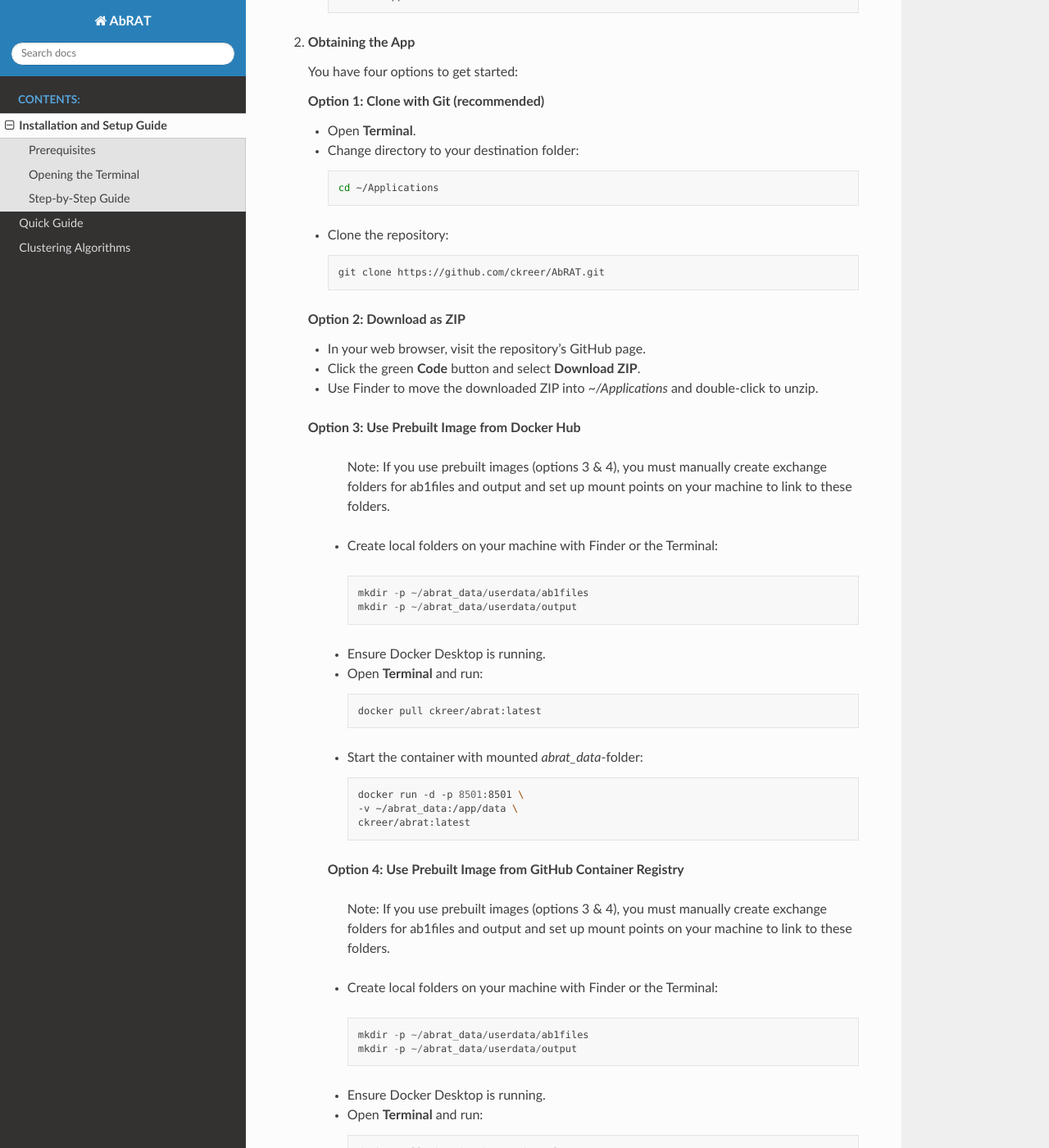
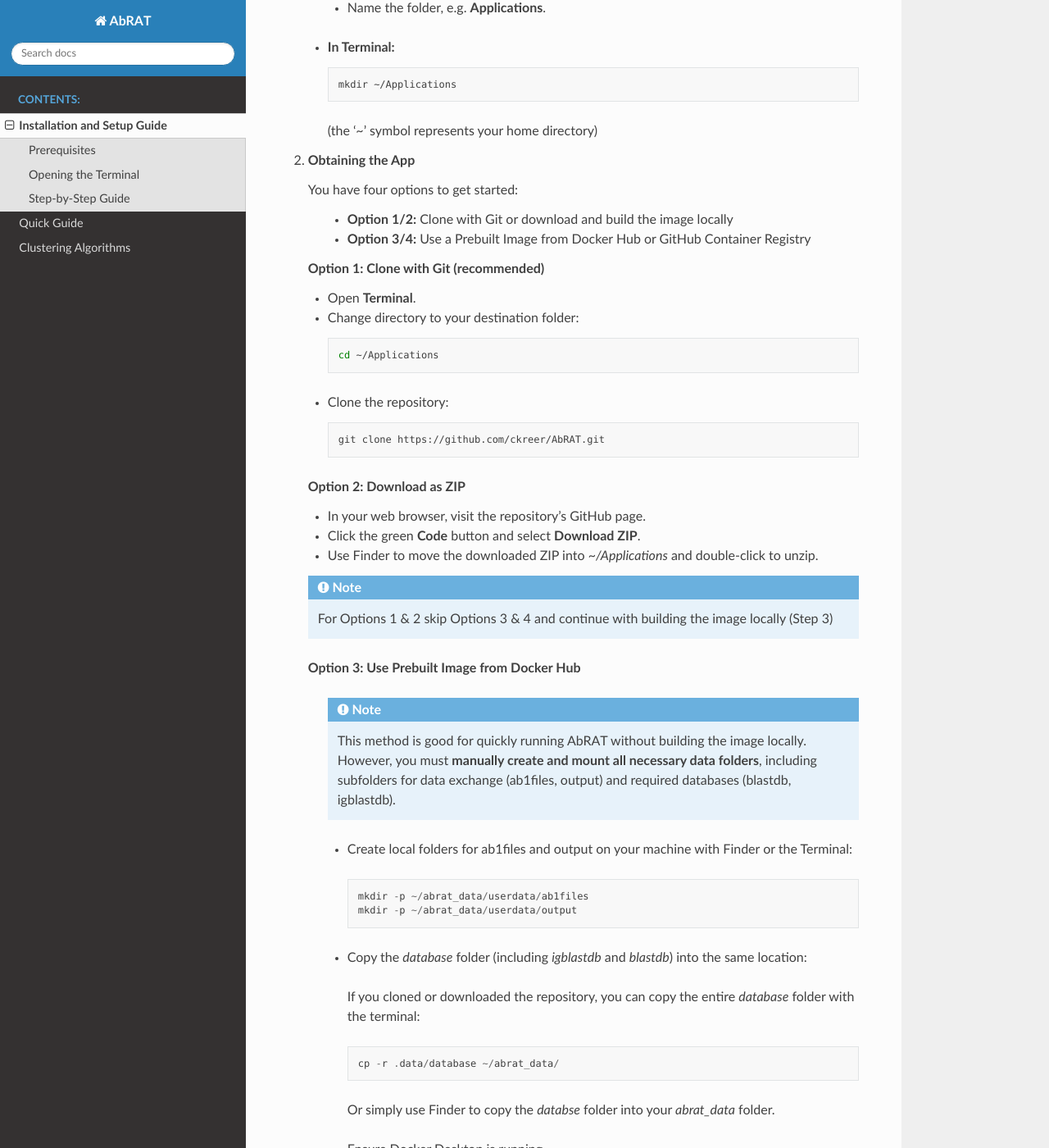
Before and after one commit to ckreer/AbRAT, a Sphinx documentation site: the page built from docs/source/installation.rst, in a window 1280 px wide and 1400 px high, scrolled down 1482 px. Shown: the whole window at 82% size. Built offline with Sphinx 7.4.7 and the Read the Docs theme 3.1.0, drawn with Linux system fonts in a browser that asks for light colours; some of the changed text lies outside the part shown.

Commit message:
docs: add infos on copying/mounting databases to README.md and Documentation docs: add CHANGELOG.md chore: remove redundant database files ci: add GitHub Actions workflow for Docker build

```diff
--- a/docs/source/index.rst
+++ b/docs/source/index.rst
@@ -6,7 +6,10 @@
 
 Overview
 --------
-|AbRAT|, the Antibody Repertoire Analysis Toolkit, runs as a containerized Streamlit app.
+|AbRAT|, the Antibody Repertoire Analysis Toolkit, is a containerized Streamlit app and Python package for analyzing single-cell BCR sequencing data
+generated with the high-throughput protocol by `Gieselmann and Kreer et al. <https://www.nature.com/articles/s41596-021-00554-w>`_.
+It covers data preparation, clonal assignment, and exploratory & comparative analysis.
+
 This documentation covers installation, setup, usage, API details, and more.
 For a quick start, refer to the **Quick Guide** section below.
 
--- a/docs/source/installation.rst
+++ b/docs/source/installation.rst
@@ -28,23 +29,23 @@
         brew install git
 
    - Alternatively, download the installer from the `Git website <https://git-scm.com/download/mac>`_ and follow the on-screen instructions.
-   - You can also download the repository as a ZIP file via your web browser.
+   - You can also download this repository as a ZIP file via your web browser if you don't want to use git.
 
 Opening the Terminal
 ^^^^^^^^^^^^^^^^^^^^
 
 If you are new to the macOS Terminal, here are two ways to open it:
 
-- **Via Finder:**
+   - **Via Finder:**
 
-  1. Open Finder.
-  2. Go to **Applications** > **Utilities**.
-  3. Double-click **Terminal** to launch it.
+      1. Open Finder.
+      2. Go to **Applications** > **Utilities**.
+      3. Double-click **Terminal** to launch it.
 
-- **Via Spotlight Search:**
+   - **Via Spotlight Search:**
 
-  1. Press **⌘ + Spacebar** to open Spotlight.
-  2. Type **Terminal** and press **Enter**.
+      1. Press **⌘ + Spacebar** to open Spotlight.
+      2. Type **Terminal** and press **Enter**.
 
 Step-by-Step Guide
 ^^^^^^^^^^^^^^^^^^
@@ -55,9 +56,10 @@
 
    - **In Finder:**
 
-     1. Open Finder and navigate to your home directory (click **Go** > **Home** in the menu bar).
+     1. Open Finder and navigate to your home directory (click **Go** > **Home** in the menu bar) or
+        any other directory, where you want to install |AbRAT|.
      2. Right-click in the folder and select **New Folder**.
-     3. Name the folder **Applications**.
+     3. Name the folder, e.g. **Applications**.
 
    - **In Terminal:**
 
@@ -65,9 +67,15 @@
 
         mkdir ~/Applications
 
+     (the '~' symbol represents your home directory)
+
 2. **Obtaining the App**
 
    You have four options to get started:
+
+     - **Option 1/2:** Clone with Git or download and build the image locally
+     - **Option 3/4:** Use a Prebuilt Image from Docker Hub or GitHub Container Registry
+
 
    **Option 1: Clone with Git (recommended)**
 
@@ -90,19 +98,37 @@
    - Click the green **Code** button and select **Download ZIP**.
    - Use Finder to move the downloaded ZIP into `~/Applications` and double-click to unzip.
 
+   .. note::
+
+       For Options 1 & 2 skip Options 3 & 4 and continue with building the image locally (Step 3)
+
   **Option 3: Use Prebuilt Image from Docker Hub**
 
-    Note: If you use prebuilt images (options 3 & 4), you must manually create exchange folders for ab1files and output
-    and set up mount points on your machine to link to these folders.
+   .. note::
 
-   - Create local folders on your machine with Finder or the Terminal:
+     This method is good for quickly running AbRAT without building the image locally.
+     However, you must **manually create and mount all necessary data folders**,
+     including subfolders for data exchange (ab1files, output) and required databases (blastdb, igblastdb).
+
+   - Create local folders for ab1files and output on your machine with Finder or the Terminal:
 
     .. code-block::
 
         mkdir -p ~/abrat_data/userdata/ab1files
         mkdir -p ~/abrat_data/userdata/output
 
+   - Copy the `database` folder (including `igblastdb` and `blastdb`) into the same location:
+
+    If you cloned or downloaded the repository, you can copy the entire `database` folder with the terminal:
+
+    .. code-block::
+
+        cp -r .data/database ~/abrat_data/
+
+    Or simply use Finder to copy the `databse` folder into your `abrat_data` folder.
+
    - Ensure Docker Desktop is running.
+
    - Open **Terminal** and run:
 
      .. code-block:: bash
@@ -119,24 +145,19 @@
 
    **Option 4: Use Prebuilt Image from GitHub Container Registry**
 
-    Note: If you use prebuilt images (options 3 & 4), you must manually create exchange folders for ab1files and output
-    and set up mount points on your machine to link to these folders.
+    As Option 3, but you use another source to pull the image:
 
-   - Create local folders on your machine with Finder or the Terminal:
-
-    .. code-block::
-
-        mkdir -p ~/abrat_data/userdata/ab1files
-        mkdir -p ~/abrat_data/userdata/output
+   - Create local folders as above (Option 3)
 
    - Ensure Docker Desktop is running.
+
    - Open **Terminal** and run:
 
      .. code-block:: bash
 
         docker pull ghcr.io/ckreer/abrat:latest
 
-   - Start the container:
+   - Start the container with mounted *abrat_data*-folder:
 
      .. code-block:: bash
 
@@ -197,3 +218,14 @@
 
         docker-compose down
         docker-compose up
+
+.. note::
+    Instead of using the Terminal to start/shut down your container, it might be
+    more convenient for you to use Docker Desktop.
+
+    Note that all changes (except for the data in the mounted exchange folders) are
+    lost, when you shut down the container or when you click reload in the browser.
+
+.. warning::
+   If you close the container (via Docker Desktop or Terminal), any unsaved data inside the container will be lost.
+   Be sure to always use mounted volumes for input/output files to retain your data.
```
Also changed, not shown: other parts of docs/source/installation.rst (+4 -3 lines), CHANGELOG.md (added, +40 -0 lines), README.md (+21 -5 lines), 12 other files.
